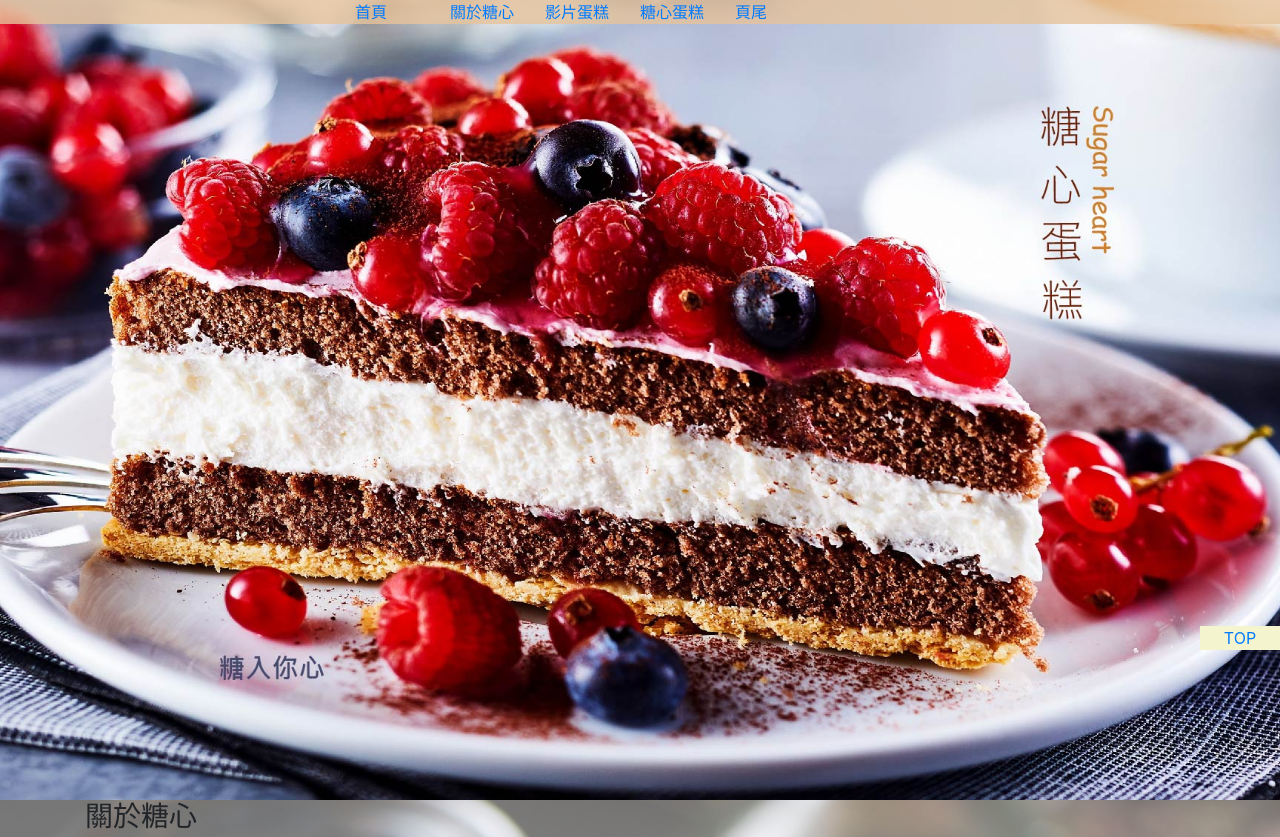
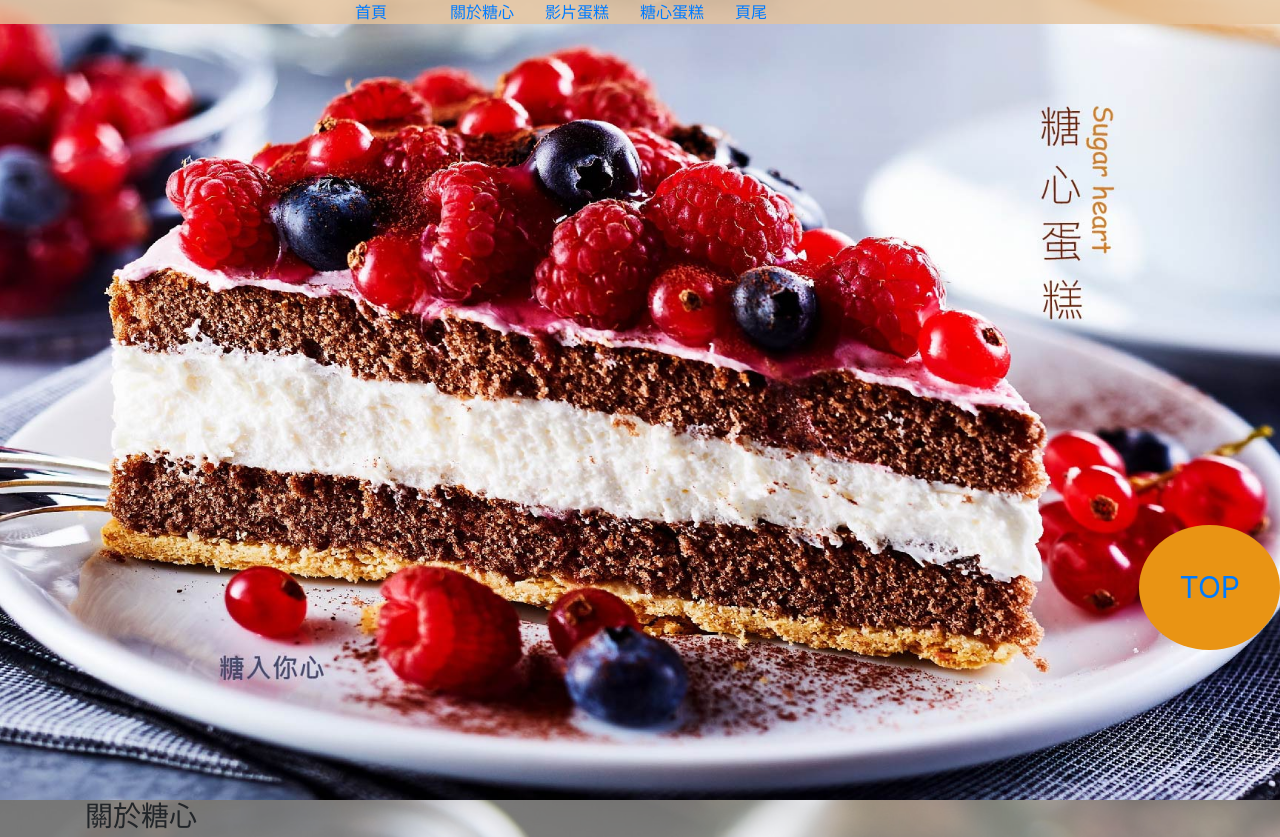
Before and after one commit to y3388y/y3388y.github.io, a plain HTML site: page index.html in a window 1280 px wide. Shown: the top 837 px of the page. Drawn offline with nearby package versions, Linux system fonts and the light colour scheme.

Commit message:
4/22pm5:07

```diff
--- a/index.html
+++ b/index.html
@@ -272,15 +272,14 @@
         }
 
         .back {
-            width: 80px;
-            background-color: rgb(244, 245, 207);
-            text-align: center;
-            position: absolute;
+            background-color: rgb(233, 148, 20);
+            padding: 40px;
             position: fixed;
             z-index: 9999;
             right: 0px;
             bottom: 150px;
-
+            border-radius: 50%;
+            font-size: 30px;
         }
 
 
@@ -984,7 +983,7 @@
         var swiper = new Swiper('#section_4 .swiper-container', {
             loop: true,
             autoplay: {
-                delay: 1000,
+                delay: 2000,
                 disableOnInteraction: false,
             },
             effect: 'coverflow',
```
